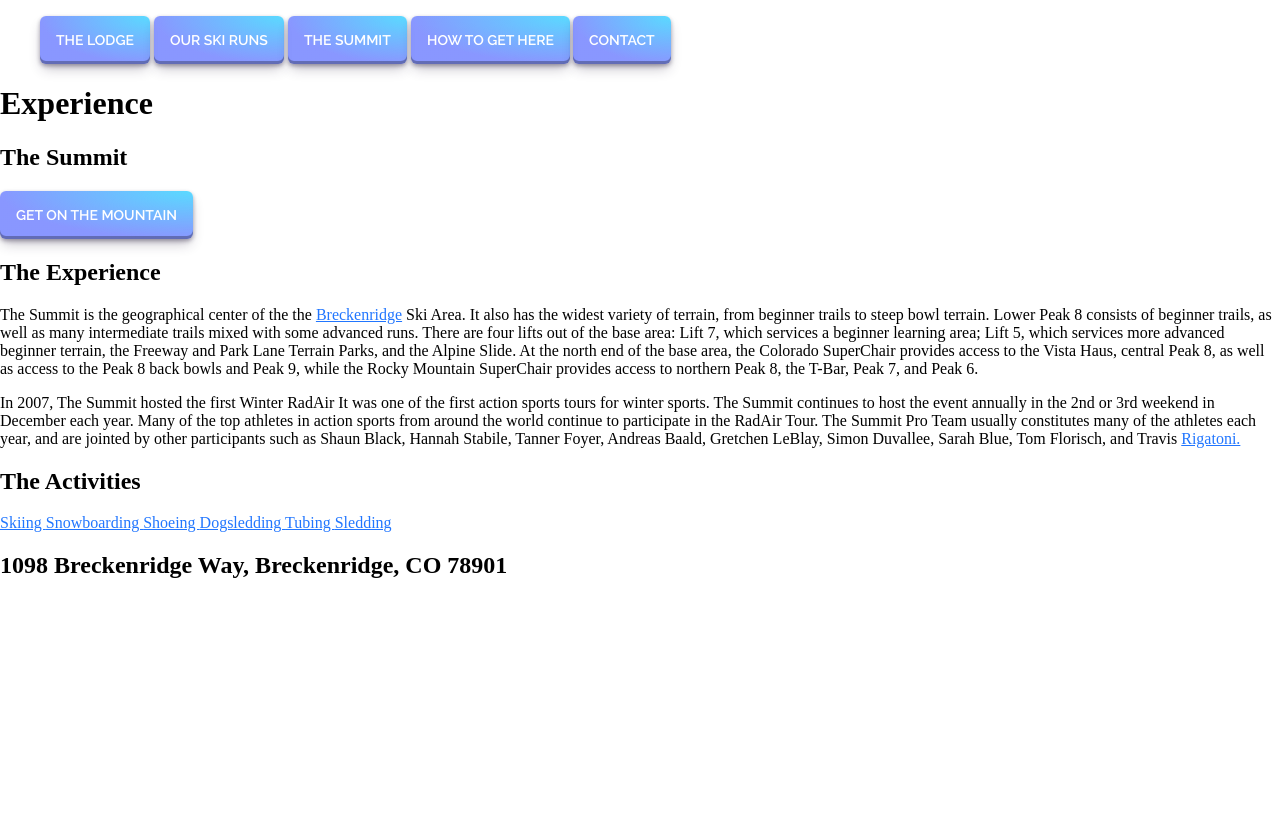
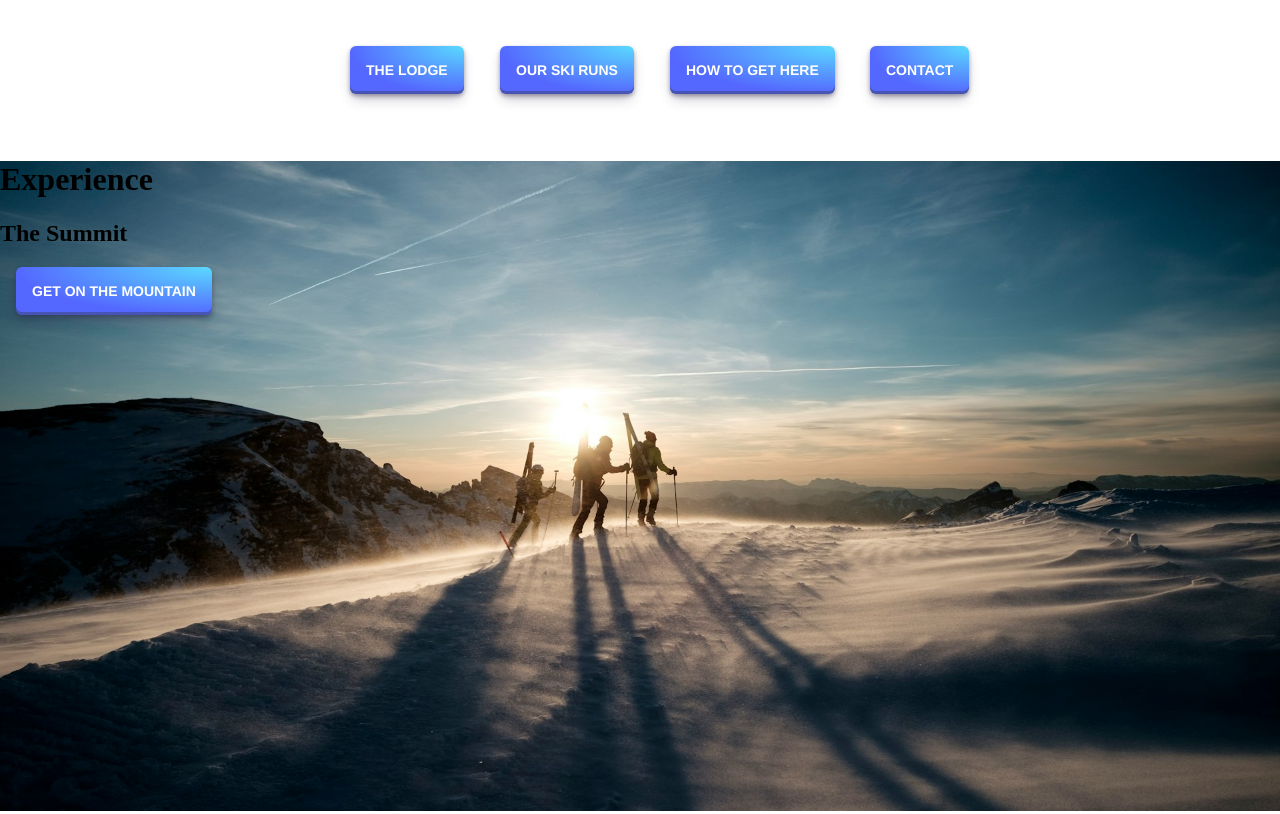
Before and after one commit to xxTarekxx/TheSummit, a plain HTML site: page index.html in a window 1280 px wide. Shown: the top 814 px of the page. Drawn offline with Linux system fonts and the light colour scheme.

Commit message:
banner image

```diff
--- a/index.html
+++ b/index.html
@@ -13,7 +13,6 @@
         <ul>
             <a class="nav-link">The Lodge</a>
             <a class="nav-link">Our Ski Runs</a>
-            <a class="nav-link logo">The Summit</a>
             <a class="nav-link">How to Get Here</a>
             <a class="nav-link">Contact</a>
         </ul>
--- a/style.css
+++ b/style.css
@@ -11,15 +11,18 @@ a {
 
 }
 
-a:hover {
-    text-decoration: none;
+.navigation {
+    box-sizing: border-box;
+    text-align: center;
+    padding: 30px;
 }
+
 
 .btn,
 .nav-link {
     align-items: center;
     appearance: none;
-    background-image: radial-gradient(100% 100% at 100% 0, #5adaff 0, #5468ffb0 100%);
+    background-image: radial-gradient(100% 100% at 100% 0, #5adaff 0, #5468ff 100%);
     border: 0;
     border-radius: 6px;
     box-shadow: rgba(45, 35, 66, .4) 0 2px 4px, rgba(45, 35, 66, .3) 0 7px 13px -3px, rgba(58, 65, 111, .5) 0 -3px 0 inset;
@@ -27,7 +30,7 @@ a:hover {
     color: #fff;
     cursor: pointer;
     display: inline-flex;
-    font-family: 'Raleway', sans-serif;
+    font-family: Helvetica, sans-serif;
     font-weight: 600;
     text-transform: uppercase;
     height: 48px;
@@ -47,6 +50,7 @@ a:hover {
     white-space: nowrap;
     will-change: box-shadow, transform;
     font-size: 14px;
+    margin: 0px 16px;
 }
 
 .btn:focus,
@@ -63,5 +67,35 @@ a:hover {
 .btn:active,
 .nav-link:active {
     box-shadow: #3c4fe0 0 3px 7px inset;
-    transform: translateY(2px);
+    transform: translateY(6px);
 }
+
+a:hover {
+    text-decoration: none;
+}
+
+.banner {
+    background-image: url('/banner_bg.jpg');
+    height: 650px;
+    width: 100%;
+    margin: auto;
+    background-position: center center;
+    background-repeat: no-repeat;
+    background-attachment: fixed;
+    background-size: cover;
+
+}
+
+
+
+
+
+
+
+
+
+.activity {
+    border: 1px solid #2176FF;
+    cursor: pointer;
+    text-decoration: none;
+}
```
Also changed, not shown: banner_bg.jpg (added).
